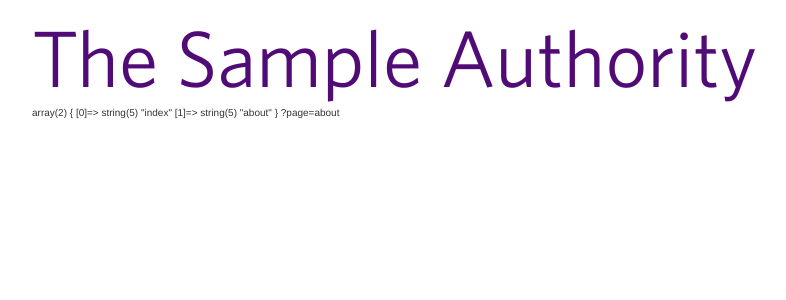
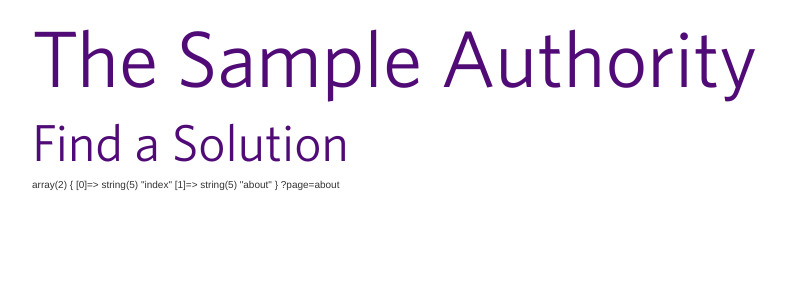
Before and after one commit to adieldccolor/Arcade-Style, a PHP site: page / in a window 1280 px wide. Shown: the top 300 px of the page, without its empty margins (38-824 px from the left). Run offline with PHP 8.4, Linux system fonts and the light colour scheme.

Commit message:
Added style for h2 with page loader polished

```diff
--- a/assets/css/style.css
+++ b/assets/css/style.css
@@ -50,3 +50,9 @@ h1, .h1 {
   font-size: 8em;
   line-height: 0.95em;
   color: #510B76; }
+
+h2, .h2 {
+  font-family: "WhitneyBook", serif;
+  font-size: 5.2em;
+  line-height: 1em;
+  color: #510B76; }
--- a/views/index.html
+++ b/views/index.html
@@ -2,6 +2,8 @@
 <div class="container">
     <h1>The Sample Authority</h1>
 
+    <h2>Find a Solution</h2>
+
     <?php echo var_dump($routes); ?>
     <?php echo get_page_url("about"); ?>
 </div>
```
Also changed, not shown: assets/sass/_base.scss (+7 -0 lines).
